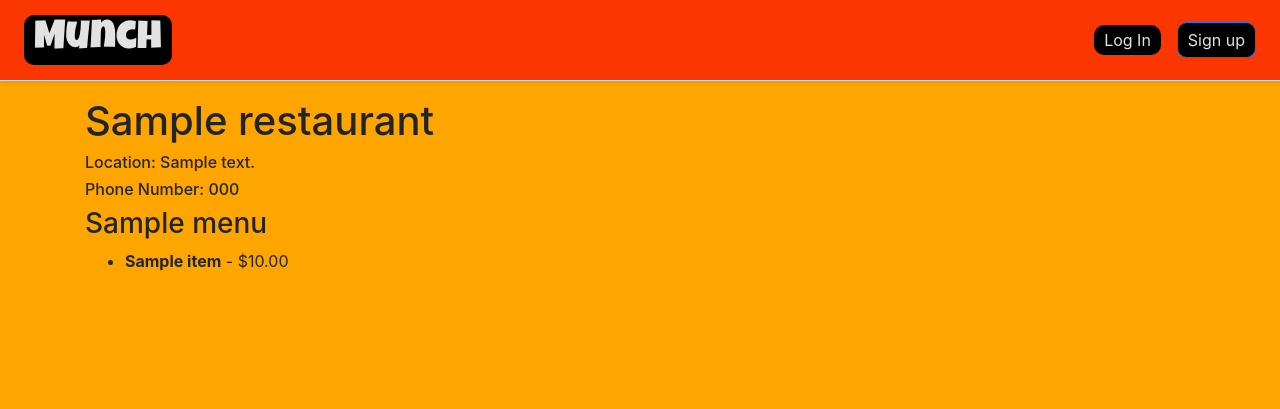
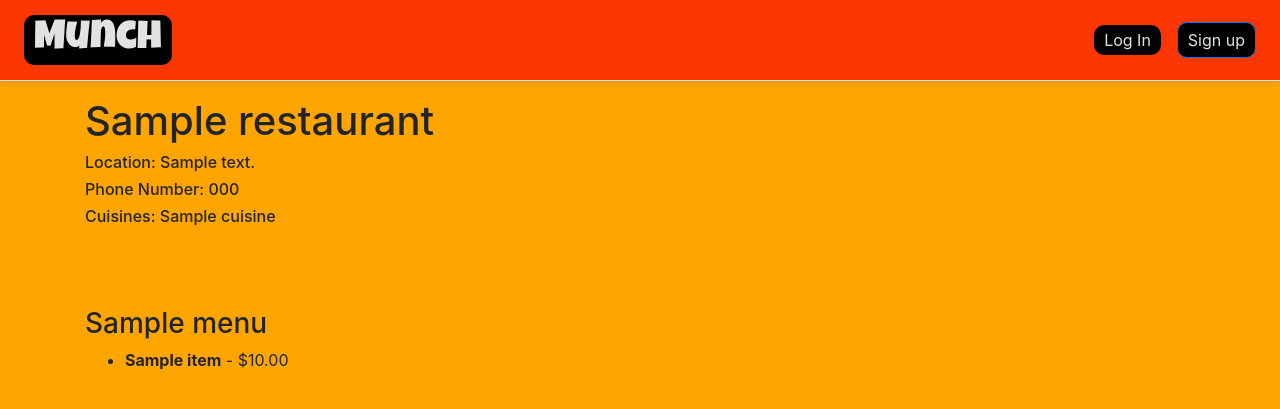
Before and after one commit to t-doan/munch-project, a Django app: page /restaurant/1 in a window 1280 px wide. Shown: the top 409 px of the page. Run offline with Django 3.2, Linux system fonts and the light colour scheme; tables that the repository leaves empty hold one stand-in row (values such as "Sample post"); some libraries are stand-ins or nearby versions.

Commit message:
Added cuisine to restaurant view, only if relationship exists

```diff
--- a/tables/templates/tables/restaurant_view.html
+++ b/tables/templates/tables/restaurant_view.html
@@ -7,7 +7,8 @@
 <h1>{{ restaurant.name }}</h1>
 <h6>Location: {{ restaurant.address }}</h6>
 <h6>Phone Number: {{ restaurant.phone_number }}</h6>
-{% csrf_token %}
+<h6>{{ cuisines_str }}</h6>
+<br><br><br>
 {% for i in i_amt %}
     <h3>{{ menu_names|index:i }}</h3>
     <ul>
--- a/tables/views.py
+++ b/tables/views.py
@@ -1,5 +1,5 @@
 from django.shortcuts import render, get_object_or_404, redirect
-from .forms import CustomSignupForm, CustomerForm, AddressForm, CuisineForm
+from .forms import CustomSignupForm, CustomerForm, AddressForm
 from django.urls import reverse_lazy
 from django.views import generic
 from django.contrib.auth import authenticate, login
@@ -8,7 +8,7 @@ import stripe
 from decouple import config
 
 from .models import Restaurant, Menu, Item, Cuisine, Customer_Cuisine
-from .models import Address, Customer, Customer_Address
+from .models import Address, Customer, Customer_Address, Restaurant_Cuisine
 
 stripe.api_key = config('STRIPE_API_KEY')
 
@@ -33,11 +33,20 @@ def restaurantView(request, restaurant_id):
         menu_names.append(menu.name)
         items = list(Item.objects.filter(menu_id=menu.id))
         menu_items.append(items)
+    rest_cuisines = list(Restaurant_Cuisine.objects.filter(restaurant_id_id=restaurant.id))
+    if len(rest_cuisines) == 0:
+        cuisines_str = ""
+    else:
+        cuisines_str = "Cuisines:"
+        for rest_cuis in rest_cuisines:
+            cuisines_str = cuisines_str + " " + Cuisine.objects.get(id = rest_cuis.cuisine_id_id).name + ","
+        cuisines_str = cuisines_str[:len(cuisines_str)-1]
     context = {
     'restaurant':restaurant,
     'menu_names':menu_names,
     'menu_items':menu_items,
     'i_amt':range(len(menu_names)),
+    'cuisines_str':cuisines_str
     }
     return render(request, 'tables/restaurant_view.html',context = context)
 
```
Also changed, not shown: tables/forms.py (+1 -6 lines).
